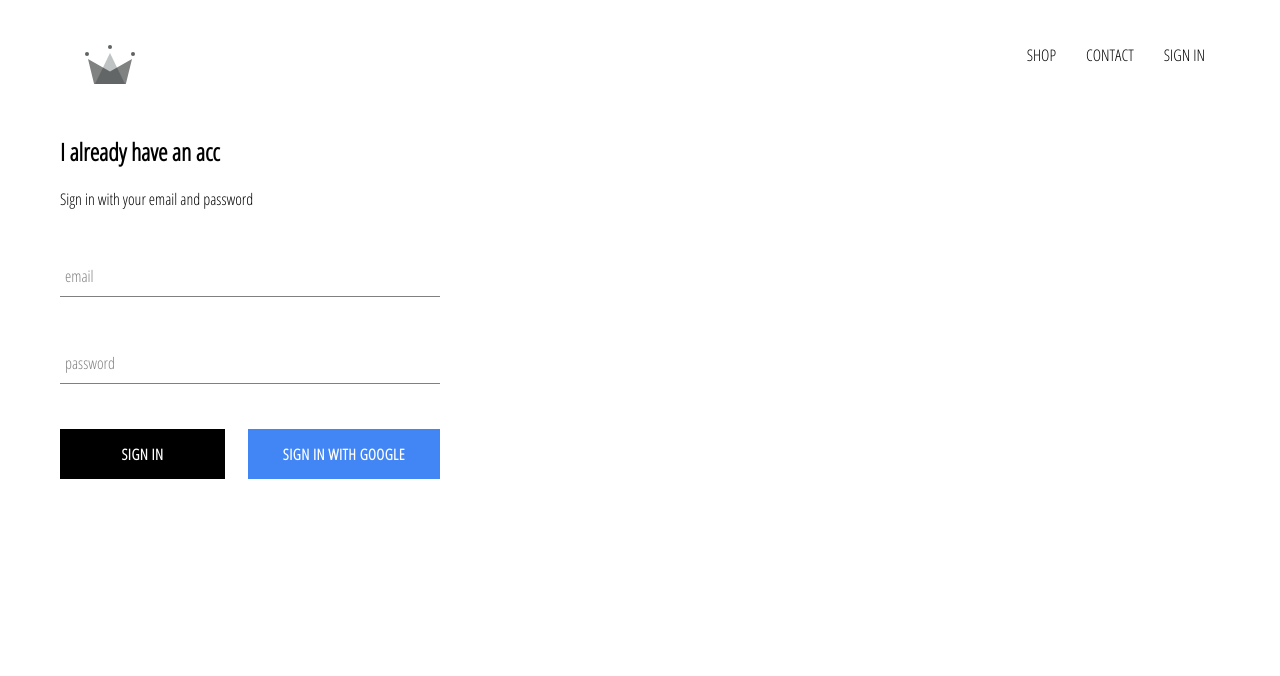
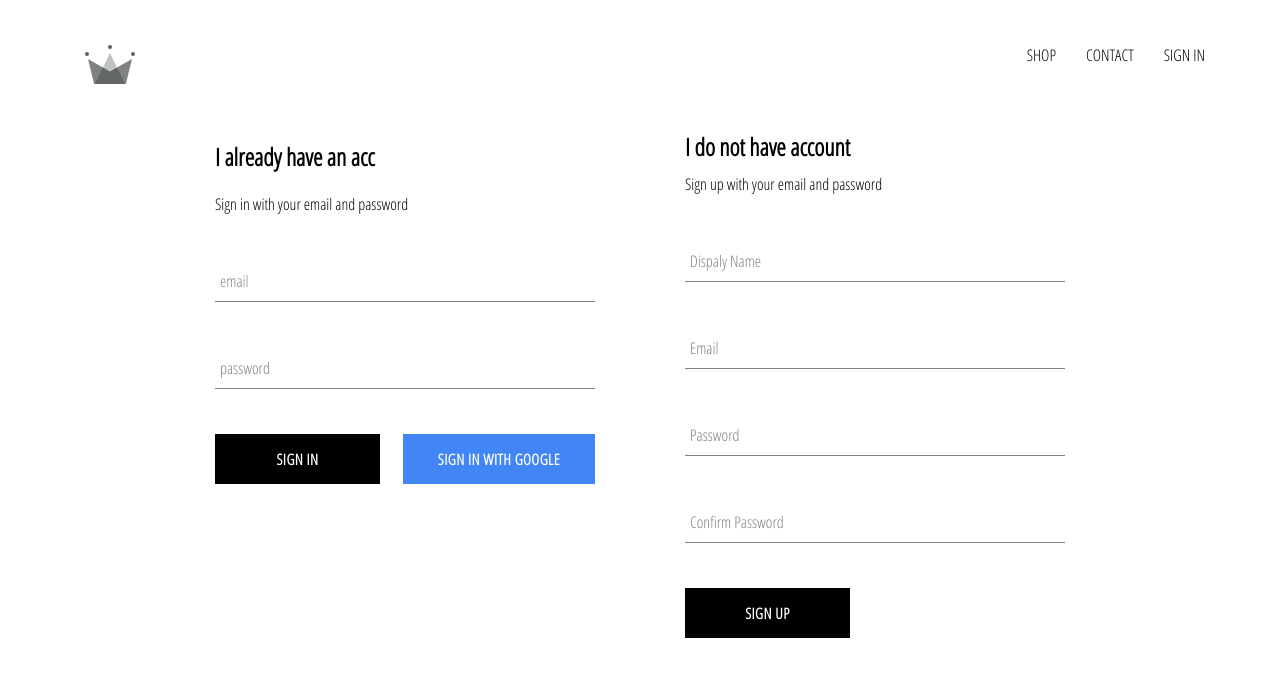
Before and after one commit to pampukhaleo/clothing-store, a React (Create React App) app: page /signin in a window 1280 px wide. Shown: the top 676 px of the page. Built offline with nearby package versions, Linux system fonts and the light colour scheme; no server answers.

Commit message:
signing-up and storing new user to firebase using Form Component

```diff
--- a/src/App.js
+++ b/src/App.js
@@ -34,6 +34,8 @@
               ...snapShot.data()
             }
           })
+
+          console.log(this.state);
         })
       }
 
--- a/src/pages/sign-in-and-sign-up/sign-in-and-sign-up.component.jsx
+++ b/src/pages/sign-in-and-sign-up/sign-in-and-sign-up.component.jsx
@@ -1,12 +1,14 @@
 import React from 'react';
 
 import SignIn from '../../components/sign-in/sign-in.component'
+import SignUp from '../../components/sign-up/sign-up.component'
 
 import './sign-in-and-sign-up.styles.scss'
 
 const SignInAndSignUpPage = () => (
     <div className="sign-in-and-sign-up">
         <SignIn />
+        <SignUp />
     </div>
 )
 
--- a/src/pages/sign-in-and-sign-up/sign-in-and-sign-up.styles.scss
+++ b/src/pages/sign-in-and-sign-up/sign-in-and-sign-up.styles.scss
@@ -0,0 +1,6 @@
+.sign-in-and-sign-up {
+    width: 850px;
+    display: flex;
+    justify-content: space-between;
+    margin: 30px auto;
+}
```
